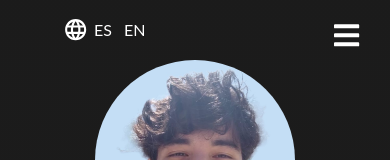
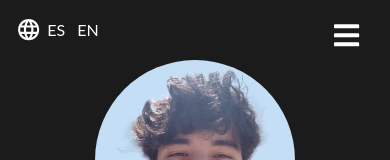
Before and after one commit to Santiago1934/Portfolio, a React (Create React App) app: page / in a window 390 px wide. Shown: the top 160 px of the page. Built offline with nearby package versions, Linux system fonts and the light colour scheme.

Commit message:
lastcommit

```diff
--- a/src/components/Header/Header.css
+++ b/src/components/Header/Header.css
@@ -239,9 +239,6 @@ a{
         position: relative;
         /* left: 0rem; */
     }
-    .lang {
-        margin-left: 3rem;
-    }
     .iconLan {
         font-size: 3vh;
     }
--- a/src/components/NavBar/NavBarElements.jsx
+++ b/src/components/NavBar/NavBarElements.jsx
@@ -63,6 +63,7 @@ export const MobileIcon = styled.div`
 export const NavMenu = styled.ul`
 display:flex;
 list-style:none;
+margin-right: 2rem;
 
 
 @media screen and (max-width: 768px){
@@ -87,6 +88,7 @@ font-size: 1rem;
 list-style: none;
 margin:1rem;
 margin-top:1.6rem;
+
 background-color:transparent;
 &.active {
     border-bottom: 3px solid #9c1b4f;
--- a/src/components/SideBar/SidebarElements.jsx
+++ b/src/components/SideBar/SidebarElements.jsx
@@ -6,7 +6,7 @@ import { Link as LinkR } from "react-router-dom"
 export const SidebarContainer = styled.aside`
  position:fixed;
  z-index:999;
- width: 80%;
+ width: 100%;
 height: 100%;
 background: #0d0d0d;
 display:grid;
```
